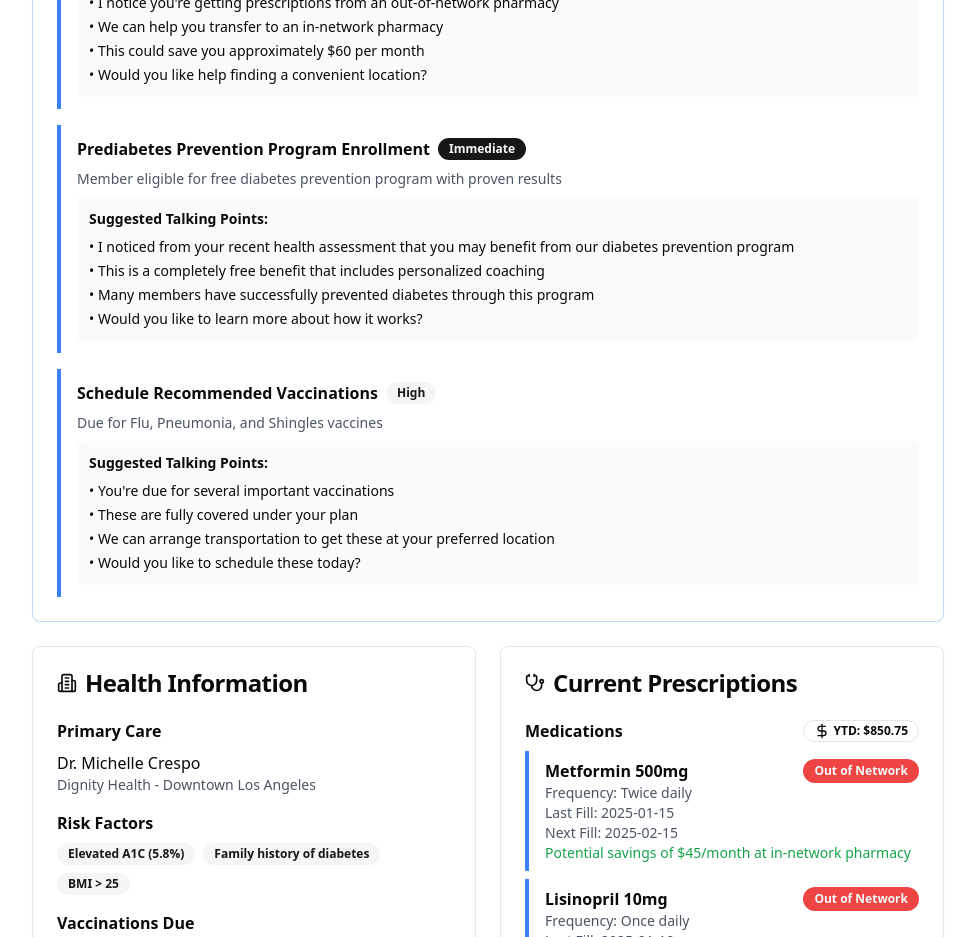
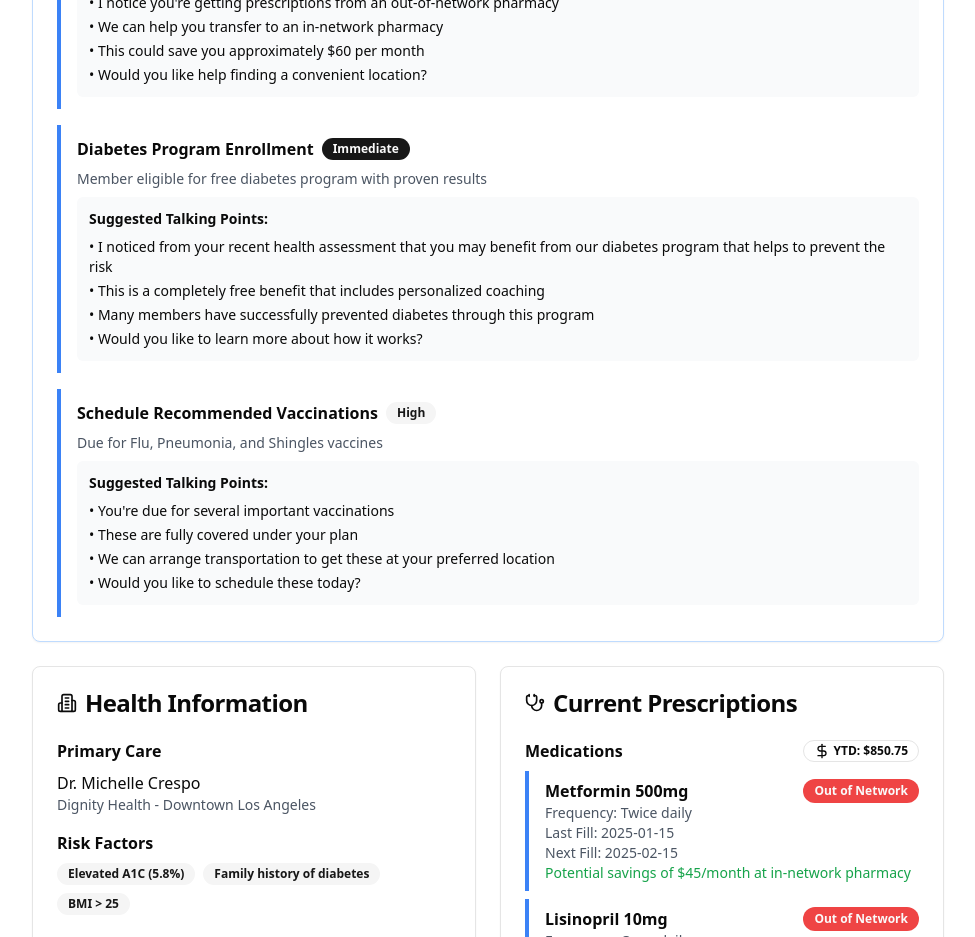
Before and after one commit to aida-na/engagement-demo, a Next.js app: page /summary in a window 1280 px wide. Shown: the part 1060-1997 px from the top of the page, without its empty margins (280-1255 px from the left). Built offline with nearby package versions, Linux system fonts and the light colour scheme.

Commit message:
Update page.js

```diff
--- a/src/app/summary/page.js
+++ b/src/app/summary/page.js
@@ -124,11 +124,11 @@ const MedicareAdvantagePreCallSummary = () => {
       {
         priority: "Immediate",
         type: "wellness",
-        title: "Prediabetes Prevention Program Enrollment",
-        description: "Member eligible for free diabetes prevention program with proven results",
+        title: "Diabetes Program Enrollment",
+        description: "Member eligible for free diabetes program with proven results",
         category: "preventive",
         talkingPoints: [
-          "I noticed from your recent health assessment that you may benefit from our diabetes prevention program",
+          "I noticed from your recent health assessment that you may benefit from our diabetes program that helps to prevent the risk",
           "This is a completely free benefit that includes personalized coaching",
           "Many members have successfully prevented diabetes through this program",
           "Would you like to learn more about how it works?"
```
